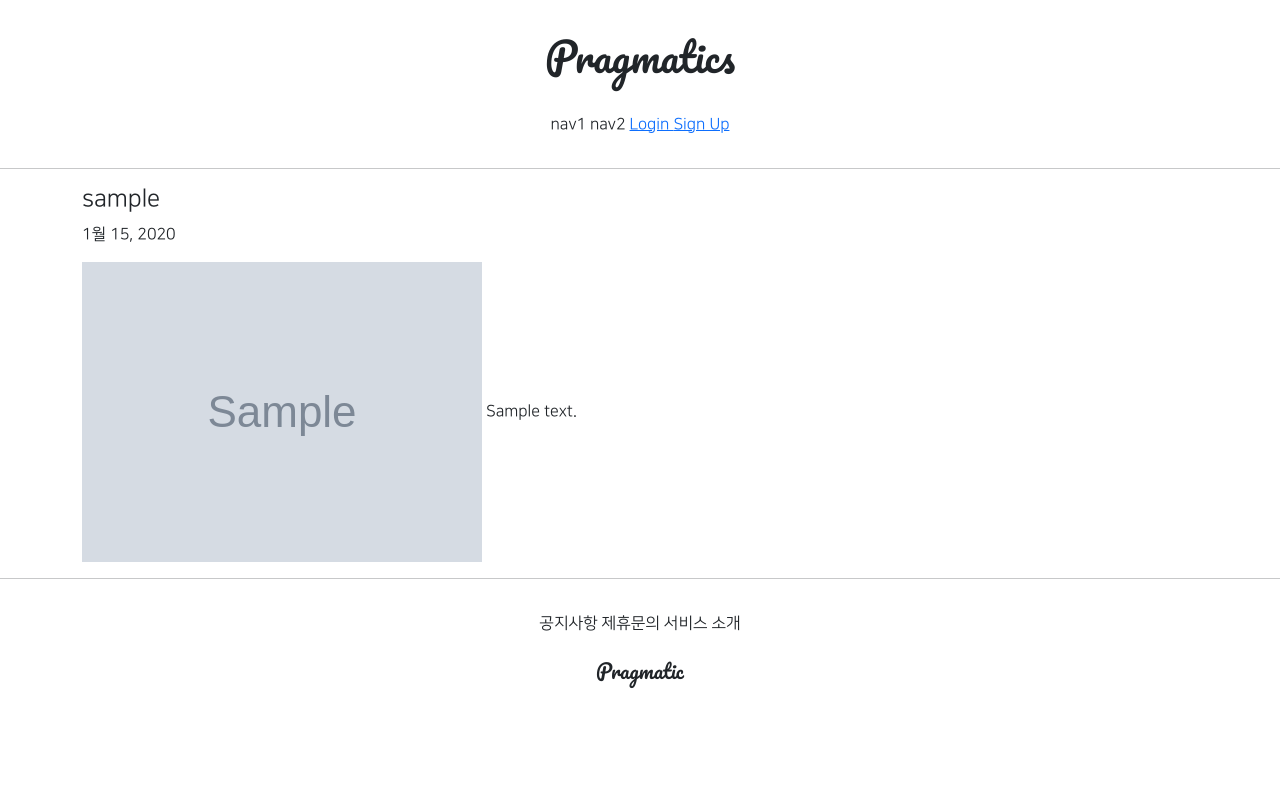
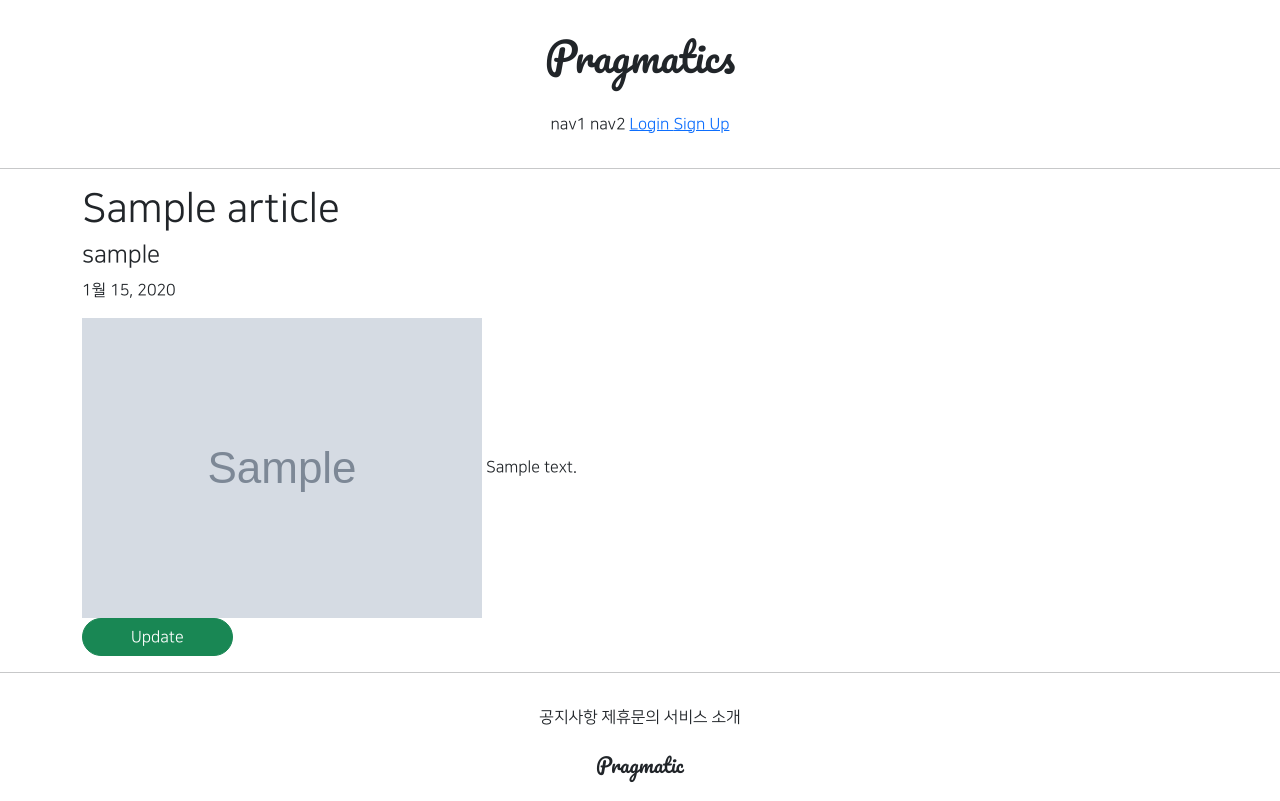
Before and after one commit to purin715/DjangoProject, a Django app: page /articles/detail/1 in a window 1280 px wide. Before the commit the page ends 688 px from the top, so only its background shows below. Run offline with Django 3.2, Linux system fonts and the light colour scheme; tables that the repository leaves empty hold one stand-in row (values such as "Sample post"); grey boxes marked "Sample" are stand-in pictures; parts of the project's set-up code (start-up, migrations or seed data) failed here and were passed over; some libraries are stand-ins or nearby versions.

Commit message:
8/4 2ban class commit 3

```diff
--- a/articleapp/templates/articleapp/detail.html
+++ b/articleapp/templates/articleapp/detail.html
@@ -6,7 +6,7 @@
     <div class="container">
         <div>
             {# 게시글 제목, 글쓴이, 작성일자 #}
-            <h1>{{ targer_article.title }}</h1>
+            <h1>{{ target_article.title }}</h1>
             <h4>{{ target_article.writer.profile.nickname }}</h4>
             <p>{{ target_article.created_at }}</p>
         </div>
@@ -14,6 +14,12 @@
             {# 게시글 내용, 게시글 대표 이미지 #}
             <img src="{{ target_article.image.url }}" alt="">
             {{ target_article.content }}
+            <div>
+                <a href="{% url 'articleapp:update' pk=target_article.pk %}"
+                CLASS="btn btn-success rounded-pill px-5">
+                    Update
+                </a>
+            </div>
         </div>
     </div>
 
--- a/articleapp/urls.py
+++ b/articleapp/urls.py
@@ -1,7 +1,7 @@
 from django.urls import path
 from django.views.generic import TemplateView
 
-from articleapp.views import ArticleCreateView, ArticleDetailView
+from articleapp.views import ArticleCreateView, ArticleDetailView, ArticleUpdateView
 
 app_name = 'articleapp'
 
@@ -9,4 +9,5 @@ urlpatterns = [
     path('list/', TemplateView.as_view(template_name='articleapp/list.html'), name='list'),
     path('create/', ArticleCreateView.as_view(), name='create'),
     path('detail/<int:pk>', ArticleDetailView.as_view(), name='detail'),
+    path('update/<int:pk>', ArticleUpdateView.as_view(), name='update'),
 ]
--- a/articleapp/views.py
+++ b/articleapp/views.py
@@ -1,8 +1,8 @@
 from django.shortcuts import render
 
 # Create your views here.
-from django.urls import reverse_lazy
-from django.views.generic import CreateView, DetailView
+from django.urls import reverse_lazy, reverse
+from django.views.generic import CreateView, DetailView, UpdateView
 
 from articleapp.forms import ArticleCreationForm
 from articleapp.models import Article
@@ -11,14 +11,25 @@ from articleapp.models import Article
 class ArticleCreateView(CreateView):
     model = Article
     form_class = ArticleCreationForm
-    success_url = reverse_lazy('accountapp:hello_world')
     template_name = 'articleapp/create.html'
 
     def form_valid(self, form):
         form.instance.writer = self.request.user
         return super().form_valid(form)
 
+    def get_success_url(self):
+        return reverse('articleapp:detail', kwargs={'pk' : self.object.pk})
+
 class ArticleDetailView(DetailView):
     model = Article
     context_object_name = 'target_article'
     template_name = 'articleapp/detail.html'
+
+class ArticleUpdateView(UpdateView):
+    model = Article
+    form_class = ArticleCreationForm
+    context_object_name = 'target_article'
+    template_name = 'articleapp/update.html'
+
+    def get_success_url(self):
+        return reverse('articleapp:detail', kwargs={'pk' : self.object.pk})
```
Also changed, not shown: articleapp/templates/articleapp/update.html (added, +22 -0 lines), mediafiles/profile/KakaoTalk_20210804_115732117.jpg (added).
